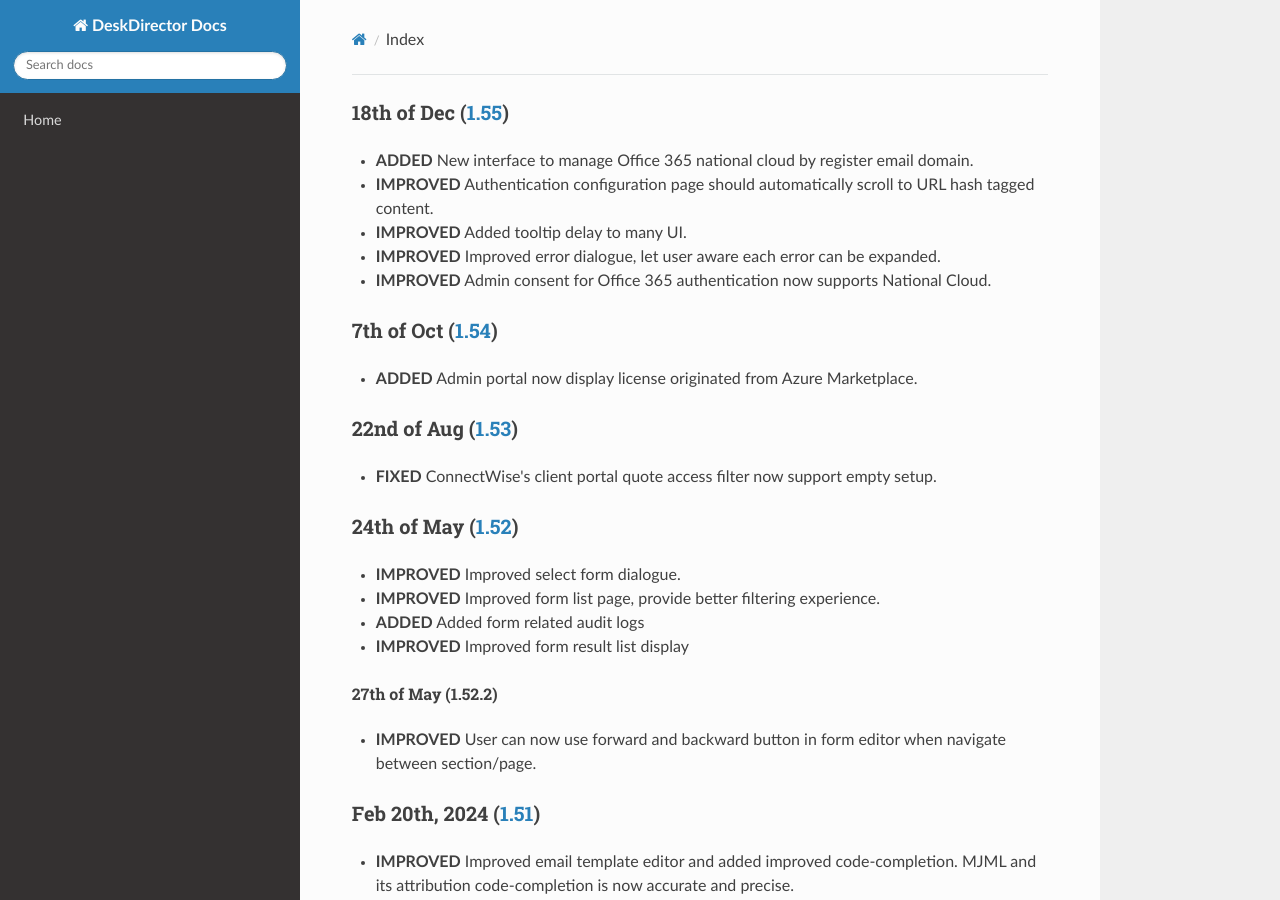
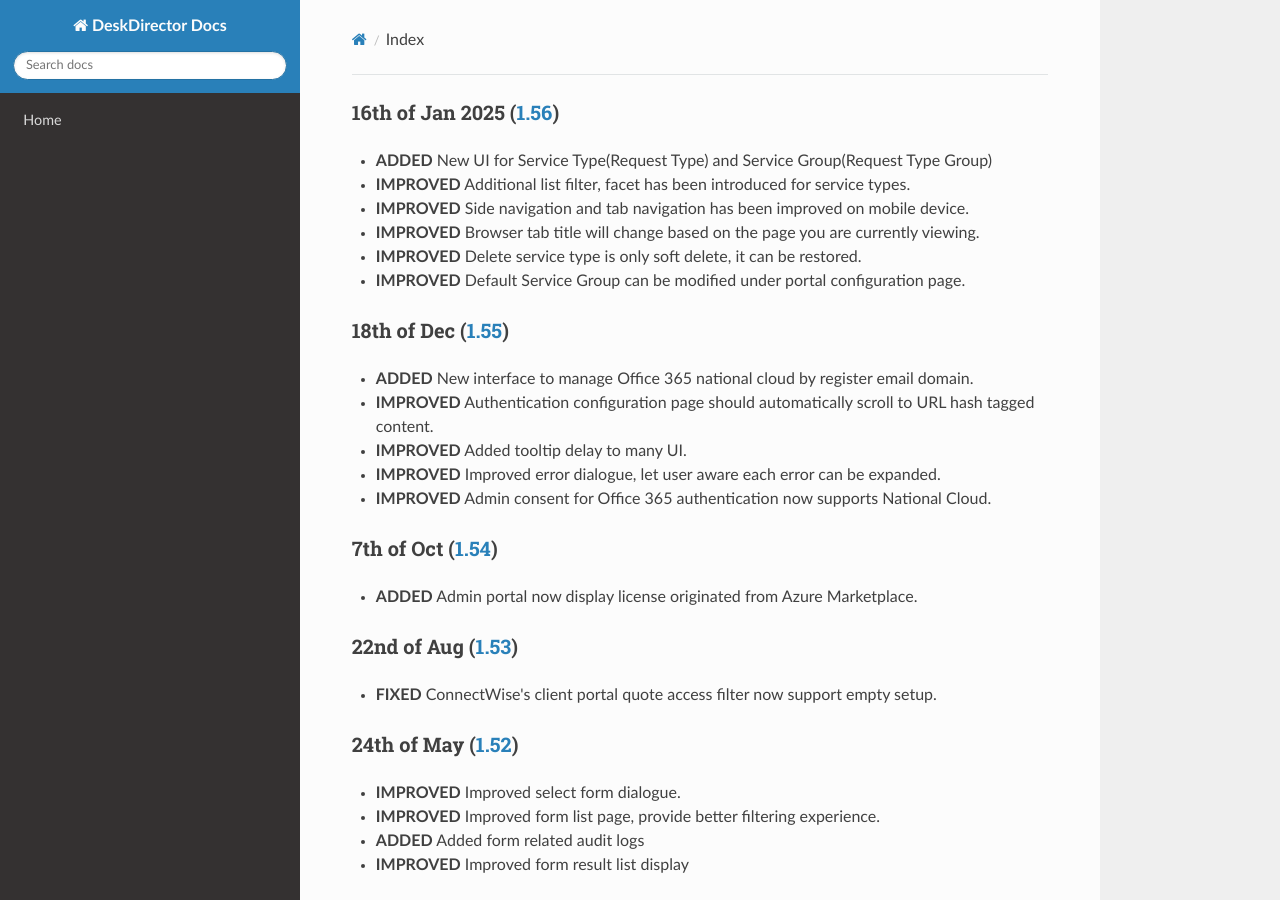
Before and after one commit to DeskDirector/docs, an MkDocs documentation site: the page built from docs/_release/admin/README.md, in a window 1280 px wide and 900 px high. Built offline with MkDocs 1.6.1, drawn with Linux system fonts in a browser that asks for light colours; nearby versions of some CDN libraries; old or Windows-style settings are respelled for this version of MkDocs.

Commit message:
Update README.md

```diff
--- a/docs/_release/admin/README.md
+++ b/docs/_release/admin/README.md
@@ -1,3 +1,11 @@
+### 16th of Jan 2025 ([1.56](v1.56.1))
+- **ADDED** New UI for Service Type(Request Type) and Service Group(Request Type Group)
+- **IMPROVED** Additional list filter, facet has been introduced for service types.
+- **IMPROVED** Side navigation and tab navigation has been improved on mobile device.
+- **IMPROVED** Browser tab title will change based on the page you are currently viewing.
+- **IMPROVED** Delete service type is only soft delete, it can be restored.
+- **IMPROVED** Default Service Group can be modified under portal configuration page.
+
 ### 18th of Dec ([1.55](v1.55.1))
 - **ADDED** New interface to manage Office 365 national cloud by register email domain.
 - **IMPROVED** Authentication configuration page should automatically scroll to URL hash tagged content.
```
